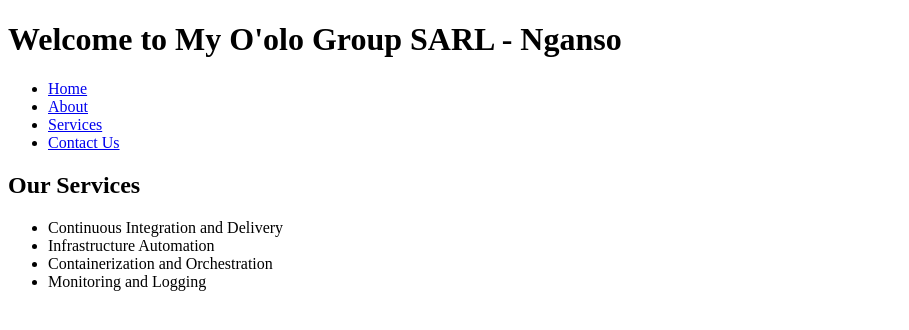
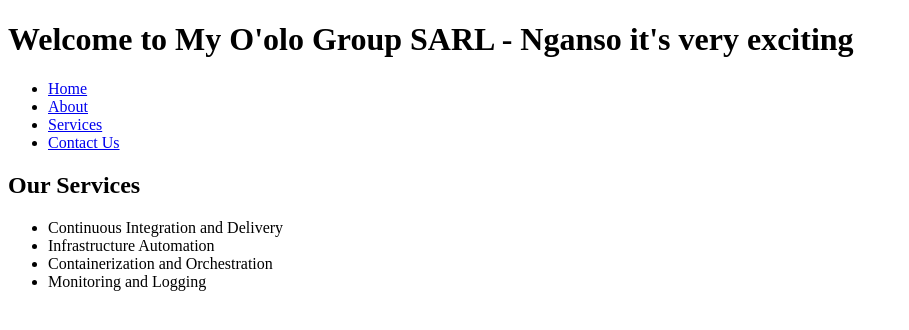
Before and after one commit to njanfang/testcicd, a plain HTML site: page index.html in a window 1280 px wide. Shown: the whole page, without its empty margins (0-909 px from the left). Drawn offline with Linux system fonts and the light colour scheme.

Commit message:
Update index.html

```diff
--- a/index.html
+++ b/index.html
@@ -5,7 +5,7 @@
   </head>
   <body>
     <header>
-      <h1>Welcome to My O'olo Group SARL - Nganso </h1>
+      <h1>Welcome to My O'olo Group SARL - Nganso it's very exciting </h1>
     </header>
     <nav>
       <ul>
```
